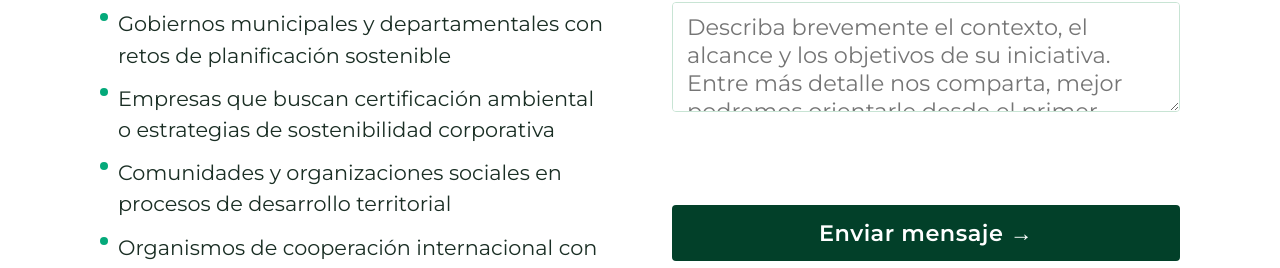
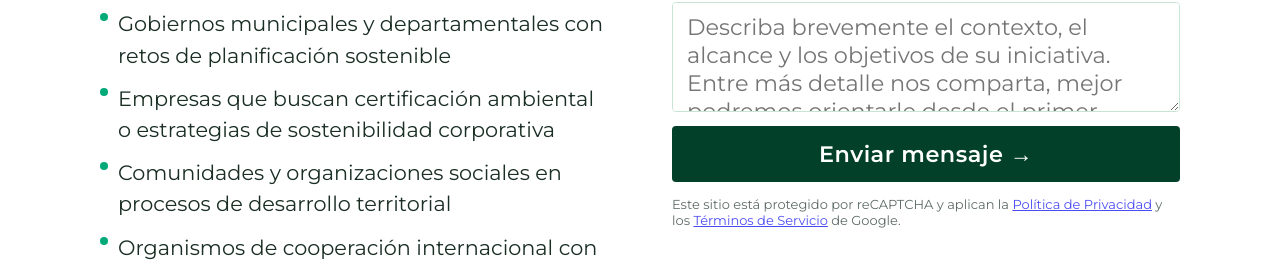
Before and after one commit to CarlosGabrielMunozReyes64-313/nexus-landing-page, a React (Vite) app: page /contacto in a window 1280 px wide. Shown: the part 1055-1323 px from the top of the page. Built offline with nearby package versions, Linux system fonts and the light colour scheme; no server answers.

Commit message:
captcha actualizacion

```diff
--- a/src/components/ContactForm/ContactForm.tsx
+++ b/src/components/ContactForm/ContactForm.tsx
@@ -1,60 +1,61 @@
-import { useState, useRef, useEffect } from 'react';
-import { CONTACT_ORG_TYPES, CONTACT_INTEREST_AREAS } from '../../data/siteData';
-import Toast from '../Toast/Toast';
-import './ContactForm.css';
+import { useState, useEffect } from "react";
+import { CONTACT_ORG_TYPES, CONTACT_INTEREST_AREAS } from "../../data/siteData";
+import Toast from "../Toast/Toast";
+import "./ContactForm.css";
 
 const INITIAL = {
-  nombre: '',
-  org: '',
-  email: '',
-  tipo: '',
-  eje: '',
-  mensaje: '',
+  nombre: "",
+  org: "",
+  email: "",
+  tipo: "",
+  eje: "",
+  mensaje: "",
 };
 
 // ── Configuración leída desde variables de entorno (Vite) ──────────────
 // La SITE KEY de reCAPTCHA es PÚBLICA (se muestra en el navegador). La clave
 // SECRETA vive SOLO en el backend FastAPI y nunca llega aquí.
 //
-// Si no defines VITE_RECAPTCHA_SITE_KEY en un archivo .env, usamos la SITE KEY
-// de PRUEBA oficial de Google (válida en localhost, siempre pasa). Así el
-// formulario funciona "out of the box" sin configurar nada.
-const GOOGLE_TEST_SITE_KEY = '6LeIxAcTAAAAAJcZVRqyHh71UMIEGNQ_Mcus5A9M';
+// ESTA VERSIÓN USA reCAPTCHA v3: no hay casilla que marcar. El token se genera
+// de forma invisible en el momento del envío y el backend evalúa el "score"
+// que Google asigna (0 = casi seguro un bot, 1 = casi seguro humano).
 const RECAPTCHA_SITE_KEY =
-  (import.meta.env.VITE_RECAPTCHA_SITE_KEY as string) || GOOGLE_TEST_SITE_KEY;
+  (import.meta.env.VITE_RECAPTCHA_SITE_KEY as string) || "";
 const API_URL =
-  (import.meta.env.VITE_API_URL as string) || 'http://localhost:8000';
-const RECAPTCHA_SRC =
-  'https://www.google.com/recaptcha/api.js?render=explicit&hl=es';
+  (import.meta.env.VITE_API_URL as string) || "http://localhost:8000";
+
+// La acción identifica este formulario en las estadísticas de Google y el
+// backend la verifica para que un token de otra página no sirva aquí.
+const RECAPTCHA_ACTION = "contacto";
+
+const RECAPTCHA_SRC = `https://www.google.com/recaptcha/api.js?render=${RECAPTCHA_SITE_KEY}`;
 
 // Carga el script de reCAPTCHA una sola vez y resuelve cuando está listo.
 let recaptchaScriptPromise: Promise<void> | null = null;
 function loadRecaptchaScript(): Promise<void> {
-  if (typeof window === 'undefined') return Promise.resolve();
-  if ((window as any).grecaptcha?.render) return Promise.resolve();
+  if (typeof window === "undefined") return Promise.resolve();
+  if ((window as any).grecaptcha?.execute) return Promise.resolve();
   if (recaptchaScriptPromise) return recaptchaScriptPromise;
 
   recaptchaScriptPromise = new Promise((resolve, reject) => {
     const existing = document.querySelector<HTMLScriptElement>(
-      'script[data-recaptcha="1"]'
+      'script[data-recaptcha="1"]',
     );
     if (!existing) {
-      const script = document.createElement('script');
+      const script = document.createElement("script");
       script.src = RECAPTCHA_SRC;
       script.async = true;
       script.defer = true;
-      script.dataset.recaptcha = '1';
-      script.onerror = () => reject(new Error('No se pudo cargar reCAPTCHA'));
+      script.dataset.recaptcha = "1";
+      script.onerror = () => reject(new Error("No se pudo cargar reCAPTCHA"));
       document.head.appendChild(script);
     }
 
-    // grecaptcha puede tardar un poco tras cargar el script: esperamos a que
-    // la función render esté disponible.
     const start = Date.now();
     const check = () => {
-      if ((window as any).grecaptcha?.render) return resolve();
+      if ((window as any).grecaptcha?.execute) return resolve();
       if (Date.now() - start > 10000)
-        return reject(new Error('reCAPTCHA no respondió a tiempo'));
+        return reject(new Error("reCAPTCHA no respondió a tiempo"));
       setTimeout(check, 100);
     };
     check();
@@ -62,68 +63,39 @@ function loadRecaptchaScript(): Promise<void> {
   return recaptchaScriptPromise;
 }
 
-// Formulario de contacto con CAPTCHA (Google reCAPTCHA v2 "no soy un robot",
-// que puede escalar a la selección de imágenes) + envío real.
-// El token del captcha se verifica en el backend FastAPI, que también reenvía
+// Pide un token fresco a Google. Los tokens de v3 caducan a los 2 minutos,
+// por eso se genera justo al enviar y no al cargar la página.
+function getRecaptchaToken(): Promise<string> {
+  return new Promise((resolve, reject) => {
+    const grecaptcha = (window as any).grecaptcha;
+    if (!grecaptcha?.ready) return reject(new Error("reCAPTCHA no disponible"));
+    grecaptcha.ready(() => {
+      grecaptcha
+        .execute(RECAPTCHA_SITE_KEY, { action: RECAPTCHA_ACTION })
+        .then(resolve)
+        .catch(reject);
+    });
+  });
+}
+
+// Formulario de contacto con reCAPTCHA v3 (invisible) + envío real.
+// El token se verifica en el backend FastAPI, que comprueba el score y reenvía
 // el mensaje. Ninguna clave secreta se expone en el navegador.
 // Estados: 'idle' | 'sending' | 'success' | 'error'.
 export default function ContactForm() {
   const [form, setForm] = useState(INITIAL);
-  const [status, setStatus] = useState('idle');
+  const [status, setStatus] = useState("idle");
   const [showToast, setShowToast] = useState(false);
-  const [captchaToken, setCaptchaToken] = useState('');
-  const [errorMsg, setErrorMsg] = useState('');
+  const [errorMsg, setErrorMsg] = useState("");
 
-  const widgetRef = useRef<HTMLDivElement>(null);
-  const widgetIdRef = useRef<number | null>(null);
-
-  // Monta el widget de reCAPTCHA una vez que el script está disponible.
-  // Es idempotente y resistente al doble montaje de React.StrictMode (que en
-  // desarrollo ejecuta los efectos dos veces): solo renderiza si el contenedor
-  // está vacío y aún no hay widget, y captura cualquier error de render.
+  // Precargamos el script al montar para que el envío sea instantáneo.
   useEffect(() => {
-    let cancelled = false;
-
-    loadRecaptchaScript()
-      .then(() => {
-        if (cancelled) return;
-        const grecaptcha = (window as any).grecaptcha;
-        const el = widgetRef.current;
-        if (!grecaptcha?.render || !el) return;
-        // Guardas contra doble render (StrictMode / re-montajes).
-        if (widgetIdRef.current !== null) return;
-        if (el.childElementCount > 0) return;
-
-        try {
-          widgetIdRef.current = grecaptcha.render(el, {
-            sitekey: RECAPTCHA_SITE_KEY,
-            theme: 'light',
-            callback: (token: string) => setCaptchaToken(token),
-            'expired-callback': () => setCaptchaToken(''),
-            'error-callback': () => setCaptchaToken(''),
-          });
-        } catch {
-          setErrorMsg(
-            'No se pudo iniciar el captcha. Revisa la SITE KEY o recarga la página.'
-          );
-        }
-      })
-      .catch(() => {
-        setErrorMsg('No se pudo cargar el captcha. Recarga la página.');
-      });
-
-    return () => {
-      cancelled = true;
-    };
+    loadRecaptchaScript().catch(() => {
+      setErrorMsg(
+        "No se pudo cargar el sistema de verificación. Recarga la página.",
+      );
+    });
   }, []);
-
-  // Reinicia el widget para exigir un nuevo token en el próximo envío.
-  const resetCaptcha = () => {
-    const grecaptcha = (window as any).grecaptcha;
-    if (grecaptcha && widgetIdRef.current !== null)
-      grecaptcha.reset(widgetIdRef.current);
-    setCaptchaToken('');
-  };
 
   const handleChange = (e: any) => {
     const { id, value } = e.target;
@@ -132,24 +104,19 @@ export default function ContactForm() {
 
   const handleSubmit = async (e: any) => {
     e.preventDefault();
-    setErrorMsg('');
-
-    // Sin token de captcha resuelto no dejamos enviar.
-    if (!captchaToken) {
-      setStatus('error');
-      setErrorMsg('Por favor completa la verificación "No soy un robot".');
-      return;
-    }
-
-    setStatus('sending');
+    setErrorMsg("");
+    setStatus("sending");
 
     try {
-      // Enviamos los datos del formulario + el token del captcha al backend.
-      // El backend verifica el token con Google (usando la clave SECRETA) y
-      // solo entonces procesa/reenvía el mensaje.
+      // 1) Token invisible de reCAPTCHA v3, generado en este instante.
+      await loadRecaptchaScript();
+      const captchaToken = await getRecaptchaToken();
+
+      // 2) Datos del formulario + token al backend, que verifica con Google
+      //    usando la clave SECRETA y solo entonces reenvía el mensaje.
       const response = await fetch(`${API_URL}/api/contact`, {
-        method: 'POST',
-        headers: { 'Content-Type': 'application/json' },
+        method: "POST",
+        headers: { "Content-Type": "application/json" },
         body: JSON.stringify({
           nombre: form.nombre,
           org: form.org,
@@ -164,30 +131,27 @@ export default function ContactForm() {
       const data = await response.json().catch(() => ({}));
 
       if (response.ok && data.success) {
-        setStatus('success');
+        setStatus("success");
         setForm(INITIAL);
         setShowToast(true);
         setTimeout(() => setShowToast(false), 4000);
-        resetCaptcha();
       } else {
-        setStatus('error');
+        setStatus("error");
         setErrorMsg(
           data.detail ||
-            'Hubo un problema al enviar el mensaje. Inténtalo de nuevo.'
+            "Hubo un problema al enviar el mensaje. Inténtalo de nuevo.",
         );
-        resetCaptcha();
       }
     } catch (err) {
-      console.error('Error al enviar el formulario:', err);
-      setStatus('error');
+      console.error("Error al enviar el formulario:", err);
+      setStatus("error");
       setErrorMsg(
-        'No se pudo contactar el servidor. Verifica que el backend esté en marcha.'
+        "No se pudo contactar el servidor. Verifica que el backend esté en marcha.",
       );
-      resetCaptcha();
     }
   };
 
-  const sending = status === 'sending';
+  const sending = status === "sending";
 
   return (
     <>
@@ -257,28 +221,42 @@ export default function ContactForm() {
           />
         </div>
 
-        {/* Widget de CAPTCHA (Google reCAPTCHA v2). Puede mostrar la
-            selección de imágenes cuando Google escala la verificación. */}
-        <div className="form-group">
-          <div className="captcha-wrap" ref={widgetRef} />
-        </div>
-
-        {status === 'error' && errorMsg && (
-          <p style={{ color: '#c0392b', fontSize: '20.8px', margin: 0 }}>
+        {status === "error" && errorMsg && (
+          <p style={{ color: "#c0392b", fontSize: "20.8px", margin: 0 }}>
             {errorMsg}
           </p>
         )}
 
-        <button
-          type="submit"
-          className="form-submit"
-          disabled={sending || !captchaToken}
-        >
-          {sending ? 'Enviando…' : 'Enviar mensaje →'}
+        <button type="submit" className="form-submit" disabled={sending}>
+          {sending ? "Enviando…" : "Enviar mensaje →"}
         </button>
+
+        {/* reCAPTCHA v3 exige mostrar este aviso si se oculta el badge. */}
+        <p style={{ fontSize: "13px", opacity: 0.7, margin: 0 }}>
+          Este sitio está protegido por reCAPTCHA y aplican la{" "}
+          <a
+            href="https://policies.google.com/privacy"
+            target="_blank"
+            rel="noreferrer"
+          >
+            Política de Privacidad
+          </a>{" "}
+          y los{" "}
+          <a
+            href="https://policies.google.com/terms"
+            target="_blank"
+            rel="noreferrer"
+          >
+            Términos de Servicio
+          </a>{" "}
+          de Google.
+        </p>
       </form>
 
-      <Toast show={showToast} message="✓ Mensaje enviado. Le contactaremos pronto." />
+      <Toast
+        show={showToast}
+        message="✓ Mensaje enviado. Le contactaremos pronto."
+      />
     </>
   );
 }
```
